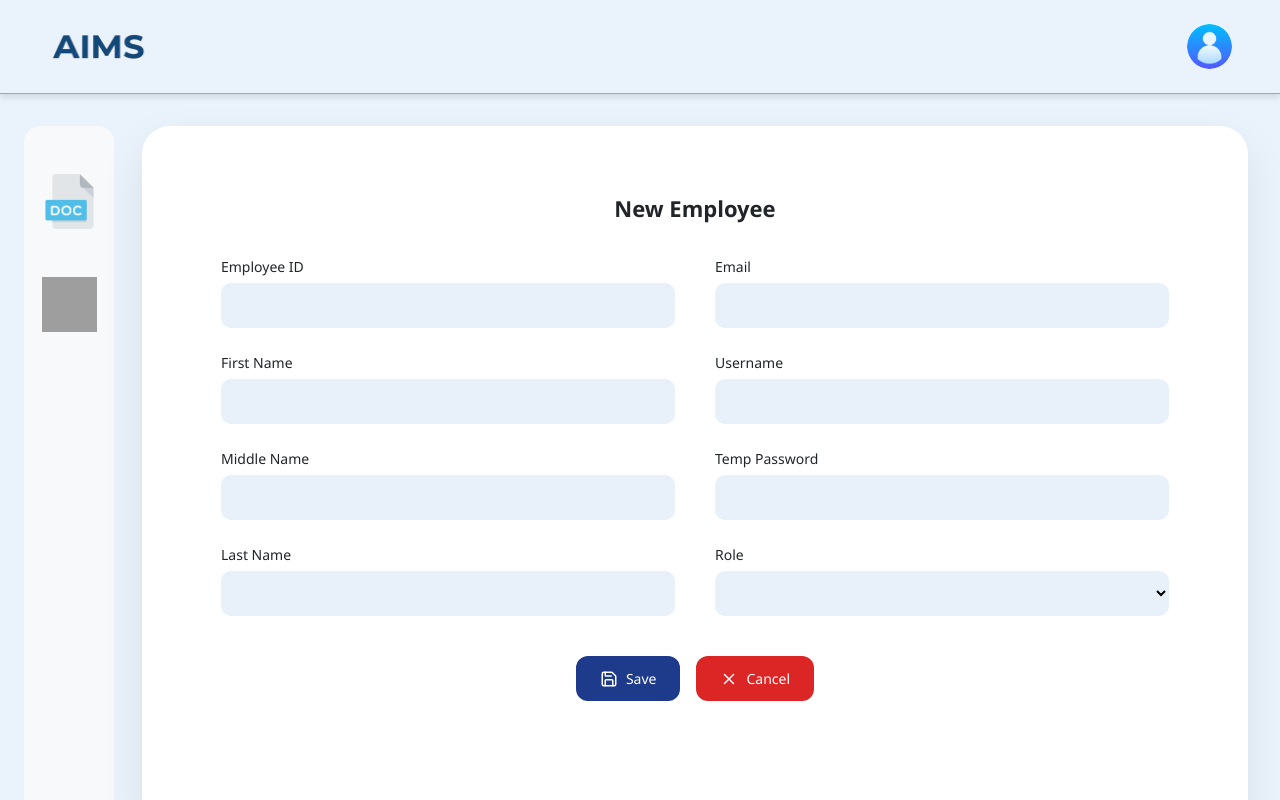
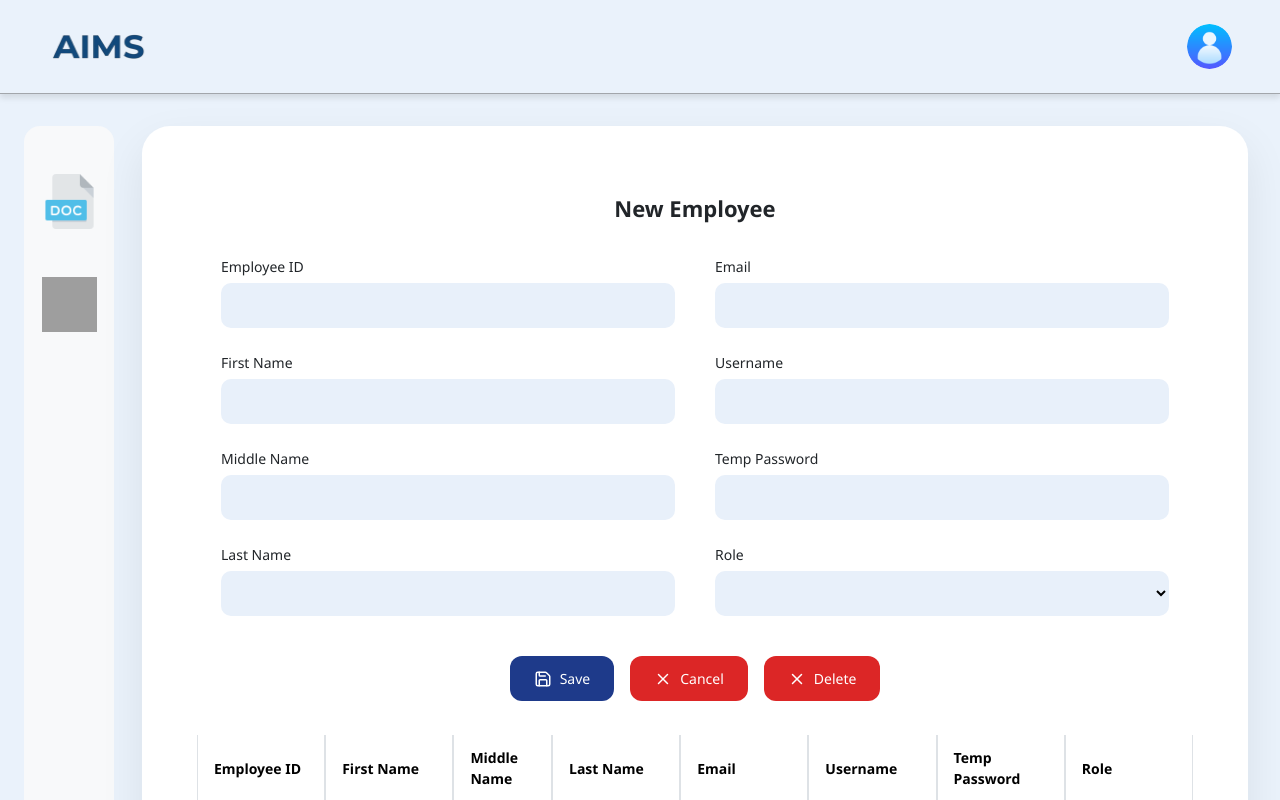
Before and after one commit to arquitaj/Web-Technology-Application, a React (Vite) app: page /dashboard in a window 1280 px wide. Both pictures are taken after a click on the picture 69 px from the left and 304 px from the top of the page. Shown: the top 800 px of the page. Built offline with nearby package versions, Linux system fonts and the light colour scheme; grey boxes are pictures that could not be loaded.

Commit message:
d ako sure dito pero d panamn final ito na part

```diff
--- a/src/assets/AddNewEmp.css
+++ b/src/assets/AddNewEmp.css
@@ -58,6 +58,14 @@
   background: #1e3a8a;
 }
 
-.btn.cancel {
+.btn.cancel, .btn.delete {
   background: #dc2626;
 }
+
+.w-13 {
+  width: 13% !important;
+}
+
+.w-10 {
+  width: 10% !important;
+}
--- a/src/components/AddNewEmp.tsx
+++ b/src/components/AddNewEmp.tsx
@@ -124,7 +124,41 @@ const AddNewEmp = () => {
           <button className="btn cancel">
             <X size={18} /> Cancel
           </button>
+          <button className="btn delete">
+            <X size={18} /> Delete
+          </button>
         </div>
+      </div>
+
+      <div className='row'>
+      <div className='col-12 w-100'>
+        <table className="table table-bordered">
+          <thead>
+            <tr>
+              <th className="w-13">Employee ID</th>
+              <th className='w-13'>First Name</th>
+              <th className='w-10'>Middle Name</th>
+              <th className='w-13'>Last Name</th>
+              <th className='w-13'>Email</th>
+              <th className='w-13'>Username</th>
+              <th className='w-13'>Temp Password</th>
+              <th className='w-13'>Role</th>
+            </tr>
+          </thead>
+          <tbody>
+            <tr>
+              <td>{employeeID}</td>
+              <td>{fname}</td>
+              <td>{mname}</td>
+              <td>{lname}</td>
+              <td>{email}</td>
+              <td>{userName}</td>
+              <td>{password}</td>
+              <td>{role}</td>
+            </tr>
+          </tbody>
+        </table>
+      </div>
       </div>
     </div>
   );
```
